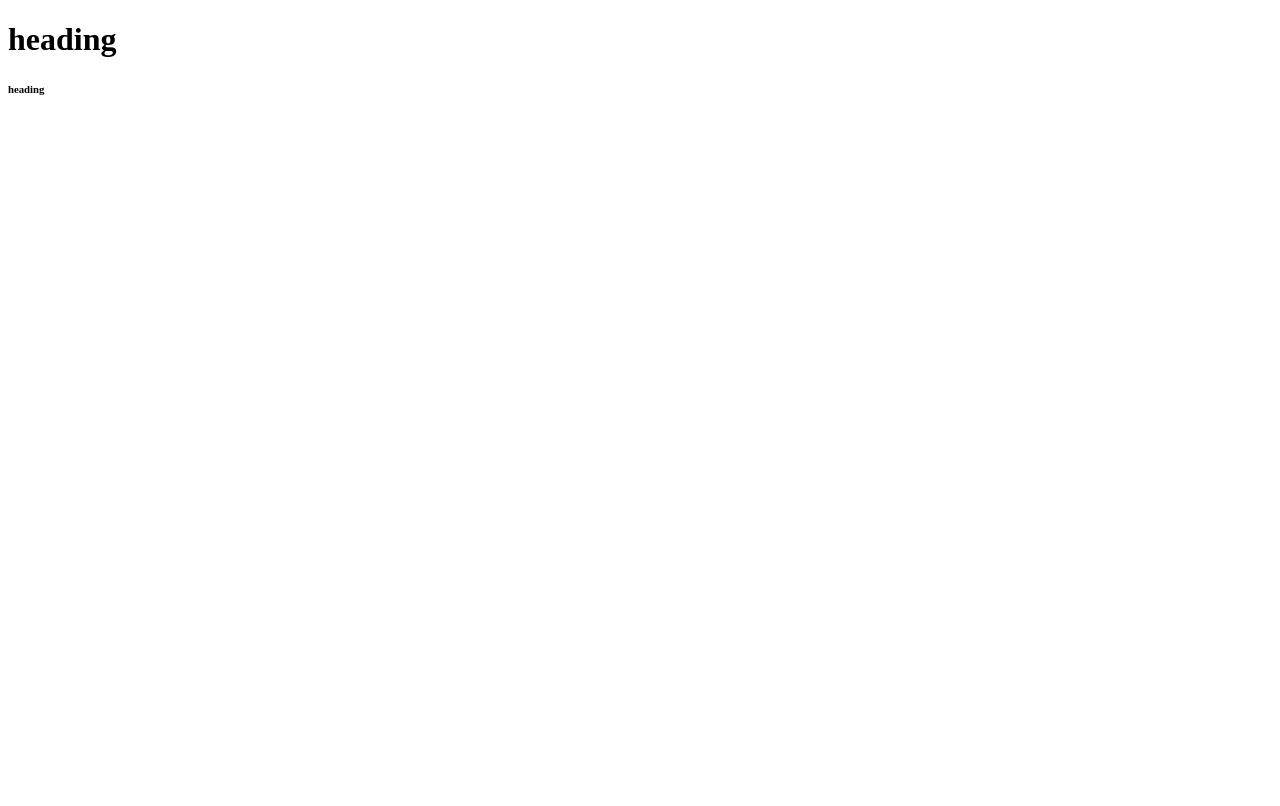
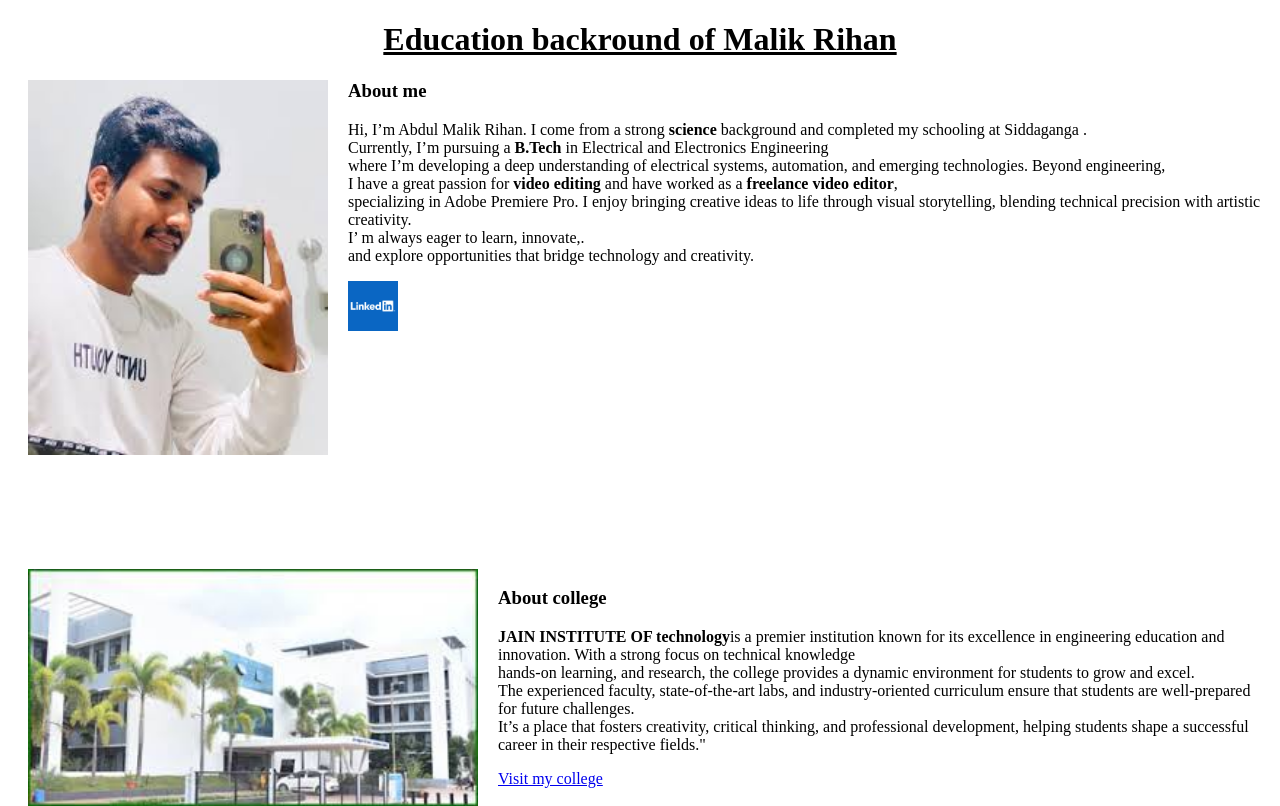
Before and after one commit to malikrihan07/html-learn-proj, a plain HTML site: page index.html in a window 1280 px wide. Drawn offline with Linux system fonts and the light colour scheme; files whose address does not match are found by name.

Commit message:
Update index.html

```diff
--- a/index.html
+++ b/index.html
@@ -1,15 +1,62 @@
 <!DOCTYPE html>
 <html lang="en">
+
+
 
 <head>
     <meta charset="UTF-8">
     <meta name="viewport" content="width=device-width, initial-scale=1.0">
-    <title>index.html</title>
+    <title>Document</title>
 </head>
-    <h1>heading</h1>
-    <h6>heading</h6>
+
 
 <body>
+    <header>
+   <center>
+ <h1><u>Education backround of Malik Rihan</u></h1>
+</header>
+
+
+   </center>
+   <img src=file:///D:/html%20projects/final.jpg width="300" align="left" hspace="20" alt="malik rihan photo"><section><h3>About me</h3></section><section><p>Hi, I’m Abdul Malik Rihan. I come from a strong <B>science</B> background and completed my schooling at Siddaganga .<br>Currently, I’m pursuing a <B>B.Tech </B> in Electrical and Electronics Engineering <br> where I’m developing a deep understanding of electrical systems, automation, and emerging technologies.
+
+    Beyond engineering,<br> I have a great passion for <B>video editing </B> and have worked as a <b>freelance video editor</b>,<br> specializing in Adobe Premiere Pro. I enjoy bringing creative ideas to life through visual storytelling, blending technical precision with artistic creativity.<br>
+
+    I’    m always eager to learn, innovate,.<br> and explore opportunities that bridge technology and creativity.</p></section>
+
+    <a href="https://www.linkedin.com/in/abdul-malik-rihan-941091315/?lipi=urn%3Ali%3Apage%3Ad_flagship3_profile_view_base%3BZDNQ54YRRz%2BRDKu69kXtgA%3D%3D" target="_main"> <img src=" file:///D:/html%20projects/linl.png"alt="Linkedin" height="50"> </a>
+<BR>
+        <BR>
+            <BR>
+                <BR>
+
+        <BR>
+            <BR>
+                <BR>
+
+                        <BR>
+
+
+
+                        <BR>
+                            <BR>
+                                <BR>
+
+
+    <br>
+    <br>
+    <br>
+
+
+
+    <img src="file:///D:/html%20projects/my%20clg.jpg" width="450"align="left" hspace="20" alt="college photo">    <h3>About college</h3><p><b>JAIN INSTITUTE OF technology</b>is a premier institution known for its excellence in engineering education and innovation. With a strong focus on technical knowledge<br> hands-on learning, and research, the college provides a dynamic environment for students to grow and excel. <br>The experienced faculty, state-of-the-art labs, and industry-oriented curriculum ensure that students are well-prepared for future challenges.<br> It’s a place that fosters creativity, critical thinking, and professional development, helping students shape a successful career in their respective fields."</p>
+
+
+    <a href="https://www.jitd.ac.in/" hspace="20" >Visit my college</a>
+
+
 
 </body>
+
+
 </html>
```
